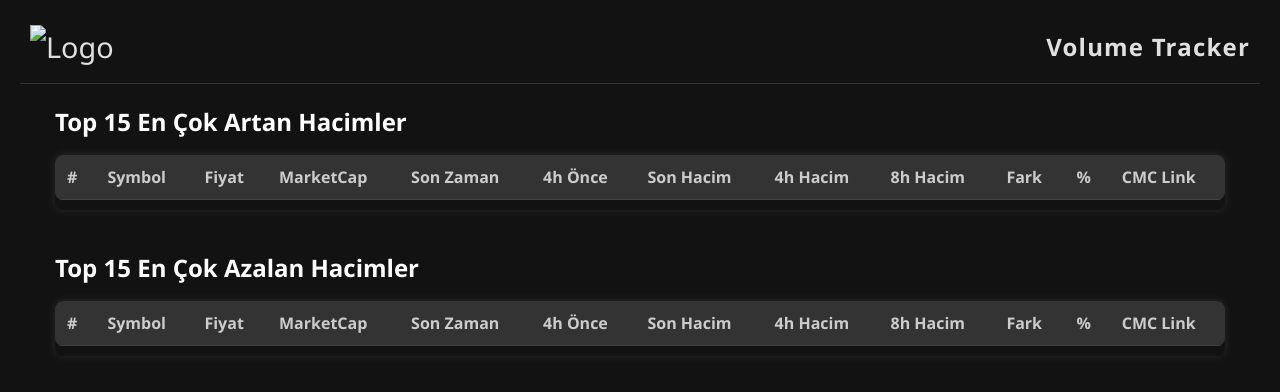
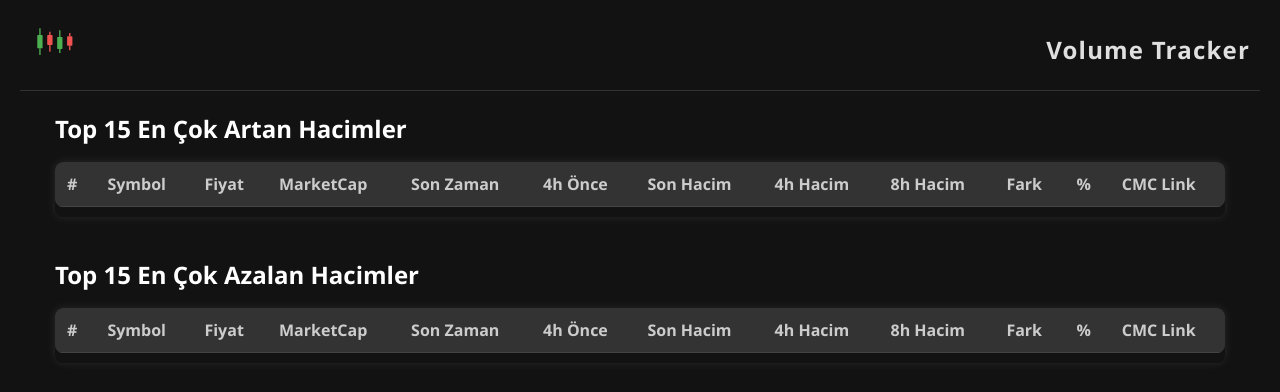
Before and after one commit to ahktest/volume-tracker, a website: page public/index.html in a window 1280 px wide. Drawn offline with Linux system fonts and the light colour scheme; no server answers.

Commit message:
template fix

```diff
--- a/public/index.html
+++ b/public/index.html
@@ -13,7 +13,7 @@
   <header>
     <!-- public/index.html içindeki header kısmında logo div'i -->
 <div class="logo" aria-label="Candlestick logo" role="img">
-  <img src="logo.xml" alt="Logo" height="40" />
+  <img src="logo.svg" alt="Logo" height="40" />
 
 </div>
 
```
